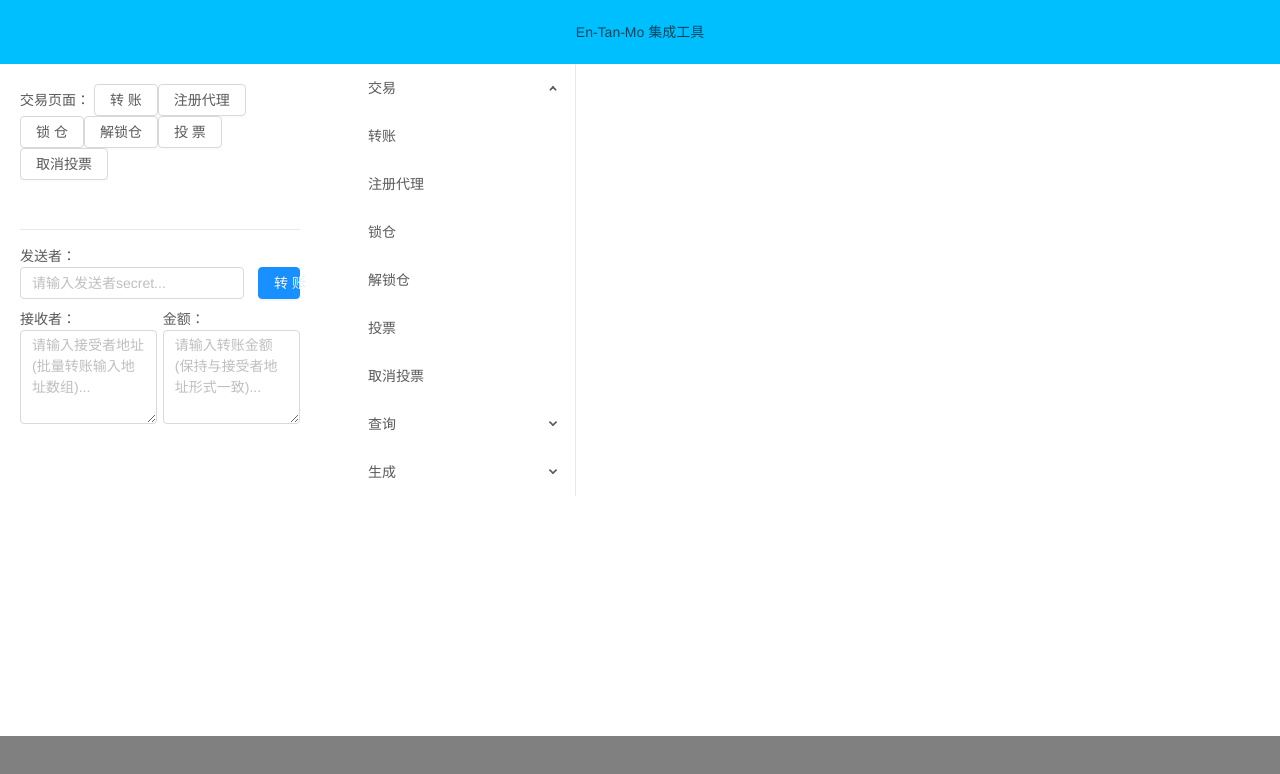
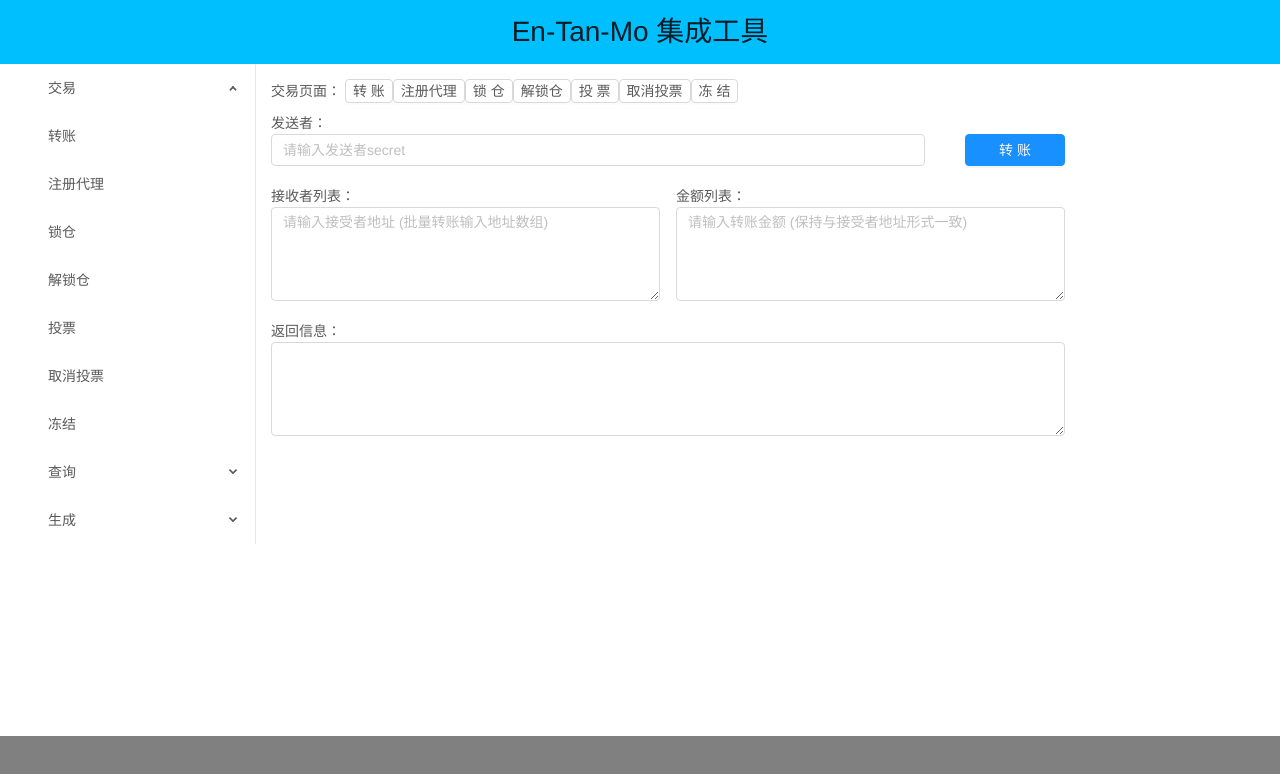
Before and after one commit to entanmo/etm-api-tools, a Vue app: page / in a window 1280 px wide. Shown: the top 774 px of the page. Built offline with nearby package versions, Linux system fonts and the light colour scheme.

Commit message:
工具开发

```diff
--- a/package.json
+++ b/package.json
@@ -9,6 +9,8 @@
   },
   "dependencies": {
     "ant-design-vue": "^1.2.2",
+    "less": "^3.9.0",
+    "less-loader": "^4.1.0",
     "vue": "^2.5.17"
   },
   "devDependencies": {
--- a/src/App.vue
+++ b/src/App.vue
@@ -21,10 +21,8 @@ export default {
 }
 </script>
 
-<style>
+<style lang="less">
 #app {
   font-family: 'Avenir', Helvetica, Arial, sans-serif;
-  -webkit-font-smoothing: antialiased;
-  -moz-osx-font-smoothing: grayscale;
 }
 </style>
--- a/src/components/Header.vue
+++ b/src/components/Header.vue
@@ -1,6 +1,6 @@
 <template>
   <div class="header">
-    En-Tan-Mo 集成工具
+    <h1>En-Tan-Mo 集成工具</h1>
   </div>
 </template>
 
--- a/src/components/Home.vue
+++ b/src/components/Home.vue
@@ -1,33 +1,34 @@
 <template>
   <div class="home">
-    <a-row>
-      <a-col :span="18"
-             :push="6">
     <div class="home-menu">
-          <a-menu mode="inline"
-                  :openKeys="openKeys"
-                  @openChange="onOpenChange"
-                  style="width: 256px">
+      <a-menu mode="inline" :openKeys="openKeys" @openChange="onOpenChange" style="width: 256px">
         <a-sub-menu key="sub1">
           <span slot="title">
-                <a-icon type="swap" /><span>交易</span></span>
+            <a-icon type="swap"/>
+            <span>交易</span>
+          </span>
           <a-menu-item key="tr-1">转账</a-menu-item>
           <a-menu-item key="tr-2">注册代理</a-menu-item>
           <a-menu-item key="tr-3">锁仓</a-menu-item>
           <a-menu-item key="tr-4">解锁仓</a-menu-item>
           <a-menu-item key="tr-5">投票</a-menu-item>
           <a-menu-item key="tr-6">取消投票</a-menu-item>
+          <a-menu-item key="tr-7">冻结</a-menu-item>
         </a-sub-menu>
         <a-sub-menu key="sub2">
           <span slot="title">
-                <a-icon type="search" /><span>查询</span></span>
+            <a-icon type="search"/>
+            <span>查询</span>
+          </span>
           <a-menu-item key="si-1">账户信息</a-menu-item>
           <a-menu-item key="si-2">交易信息</a-menu-item>
           <a-menu-item key="si-3">区块信息</a-menu-item>
         </a-sub-menu>
         <a-sub-menu key="sub3">
           <span slot="title">
-                <a-icon type="form" /><span>生成</span></span>
+            <a-icon type="form"/>
+            <span>生成</span>
+          </span>
           <a-menu-item key="cf-1">创世快</a-menu-item>
           <a-menu-item key="cf-2">Option 10</a-menu-item>
           <a-menu-item key="cf-3">Option 11</a-menu-item>
@@ -35,23 +36,17 @@
         </a-sub-menu>
       </a-menu>
     </div>
-      </a-col>
-      <a-col :span="6"
-             :pull="18">
     <div class="home-body">
       <div v-show="openKeys[0] === 'sub1'">
-            <Transactions />
+        <Transactions/>
       </div>
       <div v-show="openKeys[0] === 'sub2'">
-            <SeleteInfo />
+        <SeleteInfo/>
       </div>
       <div v-show="openKeys[0] === 'sub3'">
-            <CreateFlie />
+        <CreateFlie/>
       </div>
     </div>
-      </a-col>
-    </a-row>
-
   </div>
 </template>
 
@@ -88,23 +83,24 @@ export default {
 };
 </script>
 
-<!-- Add "scoped" attribute to limit CSS to this component only -->
-<style scoped>
+<style lang="less" scoped>
 .home {
   width: 100%;
+  max-width: 1080px;
   overflow: auto;
   top: 4rem;
+  bottom: 4rem;
   position: absolute;
   z-index: 10;
-  bottom: 4rem;
-}
+  display: flex;
+  justify-content: space-between ;
+
   .home-menu {
-  width: 256px;
-  float: left;
+    width: 260px;
   }
   .home-body {
-  float: left;
-  margin: 10px;
-  width: calc(100%-260px);
+    margin: 15px;
+    width: calc(100% - 270px);
+  }
 }
 </style>
--- a/src/components/Transactions.vue
+++ b/src/components/Transactions.vue
@@ -1,40 +1,64 @@
 <template>
   <div class="transactions">
-    <div class="tr-title"> 交易页面：
-      <a-button @click="add(0)">转账</a-button>
-      <a-button @click="add(1)">注册代理</a-button>
-      <a-button @click="add(2)">锁仓</a-button>
-      <a-button @click="add(3)">解锁仓</a-button>
-      <a-button @click="add(4)">投票</a-button>
-      <a-button @click="add(5)">取消投票</a-button>
+    <div class="tr-title">交易页面：
+      <a-button size="small" @click="add(0)">转账</a-button>
+      <a-button size="small" @click="add(1)">注册代理</a-button>
+      <a-button size="small" @click="add(2)">锁仓</a-button>
+      <a-button size="small" @click="add(3)">解锁仓</a-button>
+      <a-button size="small" @click="add(4)">投票</a-button>
+      <a-button size="small" @click="add(5)">取消投票</a-button>
+      <a-button size="small" @click="add(6)">冻结</a-button>
     </div>
-    <div class="tr-content">
-      <a-tabs v-model="activeKey"
-              type="editable-card"
-              hideAdd
-              @edit="onEdit">
-        <a-tab-pane v-for="pane in panes"
-                    :tab="pane.title"
-                    :key="pane.key"
-                    :closable="pane.closable">
-          {{pane.content}}
-        </a-tab-pane>
+    <div v-show="panes.length > 0" class="tr-content">
+      <a-tabs v-model="activeKey" type="editable-card" hideAdd @edit="onEdit">
+        <a-tab-pane
+          v-for="pane in panes"
+          :tab="pane.title"
+          :key="pane.key"
+          :closable="pane.closable"
+        >{{pane.content}}</a-tab-pane>
       </a-tabs>
-      <Transfer />
     </div>
+    <Transfer/>
+    <!-- <Delegate/> -->
+    <Lock/>
+    <Unlock/>
+    <Vote/>
+    <Unvote/>
+    <Freeze/>
   </div>
 </template>
 
 <script>
 import Transfer from "./transactions/Transfer.vue";
+import Delegate from "./transactions/Delegate.vue";
+import Lock from "./transactions/Lock.vue";
+import Unlock from "./transactions/Unlock.vue";
+import Vote from "./transactions/Vote.vue";
+import Unvote from "./transactions/Unvote.vue";
+import Freeze from "./transactions/Freeze.vue";
 
 export default {
   name: "Transactions",
   components: {
-    Transfer
+    Transfer,
+    Delegate,
+    Lock,
+    Unlock,
+    Vote,
+    Unvote,
+    Freeze
   },
   data() {
-    const titles = ["转账", "注册代理", "锁仓", "解锁仓", "投票", "取消投票"];
+    const titles = [
+      "转账",
+      "注册代理",
+      "锁仓",
+      "解锁仓",
+      "投票",
+      "取消投票",
+      "冻结"
+    ];
     return {
       activeKey: null,
       panes: [],
@@ -84,12 +108,10 @@ export default {
 };
 </script>
 
-<!-- Add "scoped" attribute to limit CSS to this component only -->
-<style scoped>
+<style lang="less" scoped>
 .transactions {
-  margin: 10px;
-}
-.tr-title {
-  padding-bottom: 10px;
+  .tr-title {
+    padding-bottom: 10px;
+  }
 }
 </style>
--- /dev/null
+++ b/src/components/transactions/Delegate.vue
@@ -0,0 +1,41 @@
+<template>
+  <div class="tr-delegate">
+    <div class="tr-delegate-sender">
+      <div class="sender-title">发送者：</div>
+      <a-input class="sender-input" placeholder="请输入发送者secret"/>
+      <a-button class="sender-button-left" type="primary" @click="fransfer">注册</a-button>
+      <a-button class="sender-button-right" type="primary" @click="fransfer">注消</a-button>
+    </div>
+  </div>
+</template>
+
+<script>
+export default {
+  name: "Delegate",
+  data() {
+    return {};
+  },
+  methods: {}
+};
+</script>
+
+<style lang="less" scoped>
+.tr-delegate {
+  padding-bottom: 10px;
+
+  .sender-title{
+      padding-bottom: 10px;
+  }
+
+  .sender-button-left {
+    width: 100px;
+    margin: 10px 0;
+    float: left;
+  }
+  .sender-button-right {
+    width: 100px;
+    margin: 10px 0;
+    float: right;
+  }
+}
+</style>
--- /dev/null
+++ b/src/components/transactions/Freeze.vue
@@ -0,0 +1,23 @@
+<template>
+  <div class="tr-freeze">
+
+  </div>
+</template>
+
+<script>
+export default {
+  name: "Freeze",
+  data() {
+    return {
+
+    };
+  },
+  methods: {
+
+  }
+};
+</script>
+
+<style lang="less" scoped>
+
+</style>
--- /dev/null
+++ b/src/components/transactions/Lock.vue
@@ -0,0 +1,23 @@
+<template>
+  <div class="tr-unlock">
+
+  </div>
+</template>
+
+<script>
+export default {
+  name: "Unlock",
+  data() {
+    return {
+
+    };
+  },
+  methods: {
+
+  }
+};
+</script>
+
+<style lang="less" scoped>
+
+</style>
--- a/src/components/transactions/Transfer.vue
+++ b/src/components/transactions/Transfer.vue
@@ -1,15 +1,23 @@
 <template>
   <div class="tr-transfer">
-    <div class="tr-transfer-top">
-      <div class="top-title">发送者：</div>
-      <a-input class="top-left" placeholder="请输入发送者secret..."/>
-      <a-button class="top-right" type="primary" @click="fransfer">转账</a-button>
+    <div class="tr-transfer-sender">
+      <div class="sender-title">发送者：</div>
+      <a-input class="sender-input" placeholder="请输入发送者secret"/>
+      <a-button class="sender-button" type="primary" @click="fransfer">转账</a-button>
     </div>
-    <div class="tr-transfer-left">接收者：
-      <a-textarea placeholder="请输入接受者地址 (批量转账输入地址数组)..." :rows="4"/>
+    <div class="tr-transfer-center">
+      <div class="tr-transfer-recipient">
+        <div class="recipient-title">接收者列表：</div>
+        <a-textarea class="recipient-input" placeholder="请输入接受者地址 (批量转账输入地址数组)" :rows="4"/>
       </div>
-    <div class="tr-transfer-right">金额：
-      <a-textarea placeholder="请输入转账金额 (保持与接受者地址形式一致)..." :rows="4"/>
+      <div class="tr-transfer-amount">
+        <div class="amount-title">金额列表：</div>
+        <a-textarea class="amount-input" placeholder="请输入转账金额 (保持与接受者地址形式一致)" :rows="4"/>
+      </div>
+    </div>
+    <div class="tr-transfer-message">
+      <div class="message-title">返回信息：</div>
+      <a-textarea class="message-input" placeholder :rows="4"/>
     </div>
   </div>
 </template>
@@ -24,36 +32,46 @@ export default {
       amonts: []
     };
   },
-  methods:{
-    fransfer(){
-
-    }
+  methods: {
+    fransfer() {}
   }
 };
 </script>
 
-<!-- Add "scoped" attribute to limit CSS to this component only -->
-<style scoped>
+<style lang="less" scoped>
+@btnWidth: 100px;
+
 .tr-transfer {
   height: 100%;
   width: 100%;
+  display: flex;
+  flex-direction:column;
+
+  .tr-transfer-sender {
+    padding-bottom: 20px;
+
+    .sender-input {
+      width: calc(95% - @btnWidth);
     }
-.tr-transfer-top{
-  padding-bottom: 10px;
-}
-.top-left{
-  width: 80%;
-}
-.top-right{
-  width: 15%;
+    .sender-button {
+      width: @btnWidth;
       float: right;
     }
-.tr-transfer-left{
-  width:49%;
+  }
+
+  .tr-transfer-recipient {
+    width: 49%;
     float: left;
   }
-.tr-transfer-right{
-  width:49%;
+
+  .tr-transfer-amount {
+    width: 49%;
     float: right;
   }
+
+  .tr-transfer-message {
+    padding-top: 20px;
+
+  }
+}
 </style>
--- /dev/null
+++ b/src/components/transactions/Unlock.vue
@@ -0,0 +1,23 @@
+<template>
+  <div class="tr-delegate">
+
+  </div>
+</template>
+
+<script>
+export default {
+  name: "Delegate",
+  data() {
+    return {
+
+    };
+  },
+  methods: {
+
+  }
+};
+</script>
+
+<style lang="less" scoped>
+
+</style>
--- /dev/null
+++ b/src/components/transactions/Unvote.vue
@@ -0,0 +1,23 @@
+<template>
+  <div class="tr-delegate">
+
+  </div>
+</template>
+
+<script>
+export default {
+  name: "Delegate",
+  data() {
+    return {
+
+    };
+  },
+  methods: {
+
+  }
+};
+</script>
+
+<style lang="less" scoped>
+
+</style>
--- /dev/null
+++ b/src/components/transactions/Vote.vue
@@ -0,0 +1,23 @@
+<template>
+  <div class="tr-unvote">
+
+  </div>
+</template>
+
+<script>
+export default {
+  name: "Unvote",
+  data() {
+    return {
+
+    };
+  },
+  methods: {
+
+  }
+};
+</script>
+
+<style lang="less" scoped>
+
+</style>
```
Lines whose indentation alone changed are shown as unchanged.
